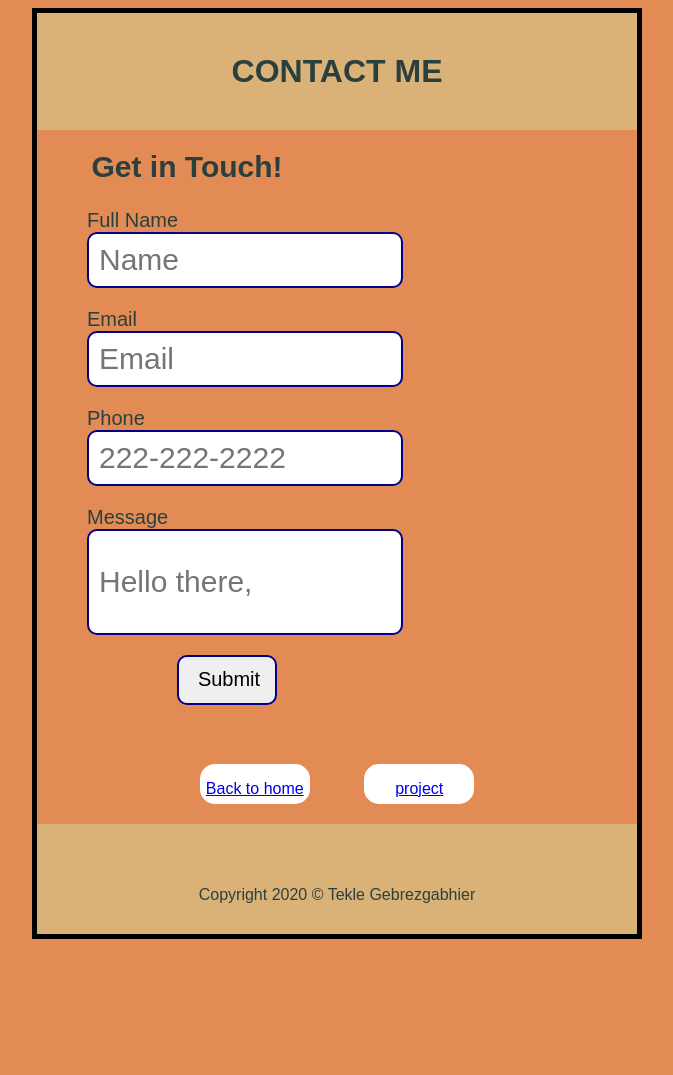
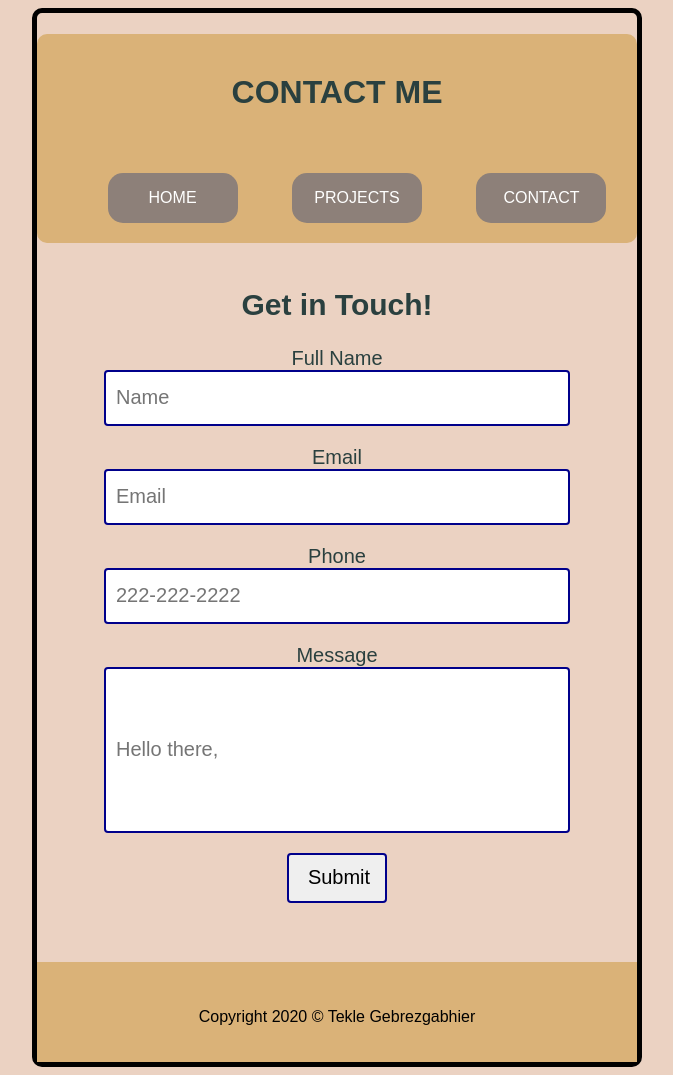
Before and after one commit to tekleg/meda-frontend-2020, a plain HTML site: page projects/portfolio/contact.html in a window 1280 px wide. Shown: the whole page, without its empty margins (303-976 px from the left). Before the commit the page ends 947 px from the top, so only its background shows below. Drawn offline with Linux system fonts and the light colour scheme.

Commit message:
update both portfolio_docs and portfolio that mead project 2 and project 3

```diff
--- a/projects/portfolio/contact.html
+++ b/projects/portfolio/contact.html
@@ -21,7 +21,11 @@
         <div id="header">
             <h1>CONTACT ME</h1>
 
-
+            <ul>
+                <li><a href="index.html">HOME</a></li>
+                <li><a href="project.html">PROJECTS</a></li>
+                <li><a href="contact.html">CONTACT</a></li>
+            </ul>
         </div>
 
         <div id="main">
@@ -48,12 +52,13 @@
 
 
         </div>
-        <div id="max">
+      <!-- <div id="max">
             <ul>
                 <li><a href="index.html">Back to home</a></li>
                 <li><a href="project.html">project</a></li>
             </ul>
         </div>
+    -->
         <div id="footer">
             <p>Copyright 2020 &copy; Tekle Gebrezgabhier</p>
         </div>
--- a/projects/portfolio/styles/styles.css
+++ b/projects/portfolio/styles/styles.css
@@ -1,6 +1,6 @@
 
 body {
-    background-color: #E28b55;
+    background-color: #ebd2c2;
 }
 
 
@@ -16,15 +16,13 @@ h2 {
     margin-right: auto;
     text-align: center;
     font-family: "Arial";
+    border-radius: 10px;
 }
-
-
 #header {
     background-color: #dab278;
+    border-radius: 10px;
 }
 #header h1 {
-    margin-top: 0;
-    margin-bottom: 0;
     padding-top: 40px;
     padding-bottom: 40px;
     color: #2A403F;
@@ -33,8 +31,6 @@ h2 {
 #header ul {
     color: white;
     text-align: center;
-    padding-left: 0;
-    margin-bottom: 0;
     padding-bottom: 20px;
 
 }
@@ -53,71 +49,56 @@ h2 {
     border-radius: 15px;
 }
 
-
-
-
-#header ul li a:link {
+ #header ul li a:link {
     color: white;
     text-decoration: none;
 }
-
 #header ul li a:visited {
     color: darkblue;
 }
+#ma img{
+    margin-right: 20px;
+    border-radius: 10px;
+    border-width: 5px;
+    border-color: #2A403F;
+}
+#first-title {
+    padding-top: 20px;
 
-
-#ma{
-    margin-right: 20px;
-}
-
-#first-title {
-    margin-top: 0;
-    padding-top: 20px;
-    margin-right: 300px;
 }
 
 #main p {
     text-align: left;
-
     margin-right: 30px;
     margin-left: 30px;
     line-height: 22px;
-    color: #ffffff;
+    color: #0a0505;
+    font-size: 16px;
+
 
 }
 
 #main img {
     border-style: solid;
-    border-width: 10px;
+    border-radius: 10px;
 
 
 }
 #main{
-    margin-left: 0px;
     font-size: 20px;
     color: #2A403F;
     border-color: #dae79e;
-    border-radius: 25px;
+    border-radius: 5px;
 
 }
-#contact-form{
-    margin-left: 50px;
-    margin-right: 150px;
 
-}
-body#contact-page form#contact-form {
-    text-align: left;
-
-
-
-}
 
 body#contact-page form#contact-form input {
     margin-bottom: 20px;
     height: 50px;
     width: 75%;
-    font-size: 30px;
-    border-radius: 10px;
+    font-size: 20px;
+    border-radius: 4px;
     border-style: solid;
     border-width: 2px;
     border-color: darkblue;
@@ -126,47 +107,21 @@ body#contact-page form#contact-form input {
 
 
 body#contact-page form#contact-form #message {
-    height: 100px;
-
+    height: 160px;
 }
 
 body#contact-page form#contact-form #submit {
     font-size: 20px;
     width: 100px;
     text-align: center;
-    margin-left: 90px;
-
-}
-#max ul {
-    color: white;
-    text-align: center;
-    padding-left: 0;
-    margin-bottom: 0;
-    padding-bottom: 20px;
-    color: #0000ff;
-
 }
 
-#max ul li {
-    background-color: #ffffff;
-    display: inline-block;
-    margin-left: 25px;
-    margin-right: 25px;
-    height: 40px;
-    width: 100px;
-    text-align: center;
-    line-height: 50px;
-    padding-right: 5px;
-    padding-left: 5px;
-    border-radius: 15px;
-
-}
 #footer {
     background-color: #dab278;
-    height: 80px;
+    height: 100px;
     line-height: 50px;
-    padding-top: 20px;
-    color: #2A403F;
-    padding-top: 30PX;
-
-}
+    width: 600px;
+   }
+   p{
+       padding: 30px;
+   }
```
Also changed, not shown: projects/portfolio/index.html (+5 -5 lines), projects/portfolio/project.html (+9 -13 lines), projects/portfolio_docs/ wireframe_projects.jpg (added), projects/portfolio_docs/about.txt (added), projects/portfolio_docs/contact.txt (added), projects/portfolio_docs/design_brief.txt, projects/portfolio_docs/project.txt (added), projects/portfolio_docs/wireframe_contact_me.jpg, projects/portfolio_docs/wireframe_projects.png (deleted).
